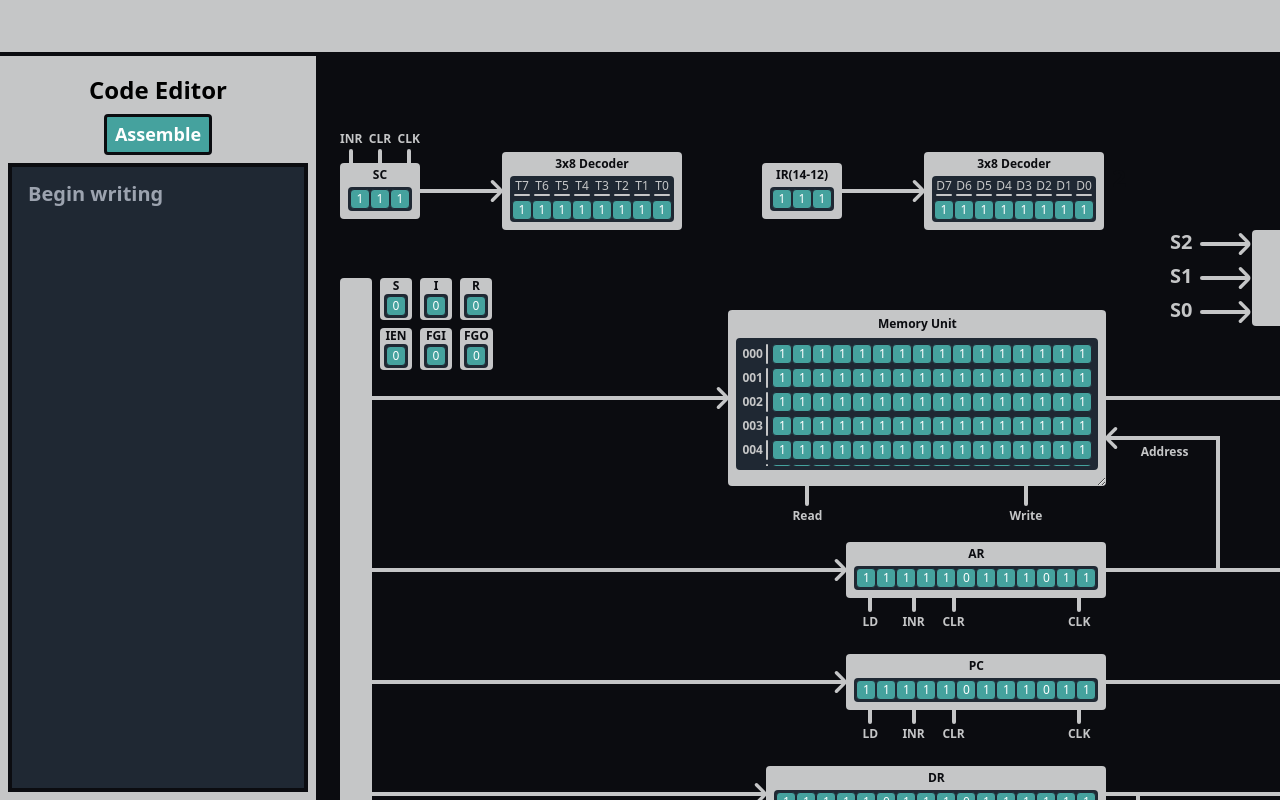
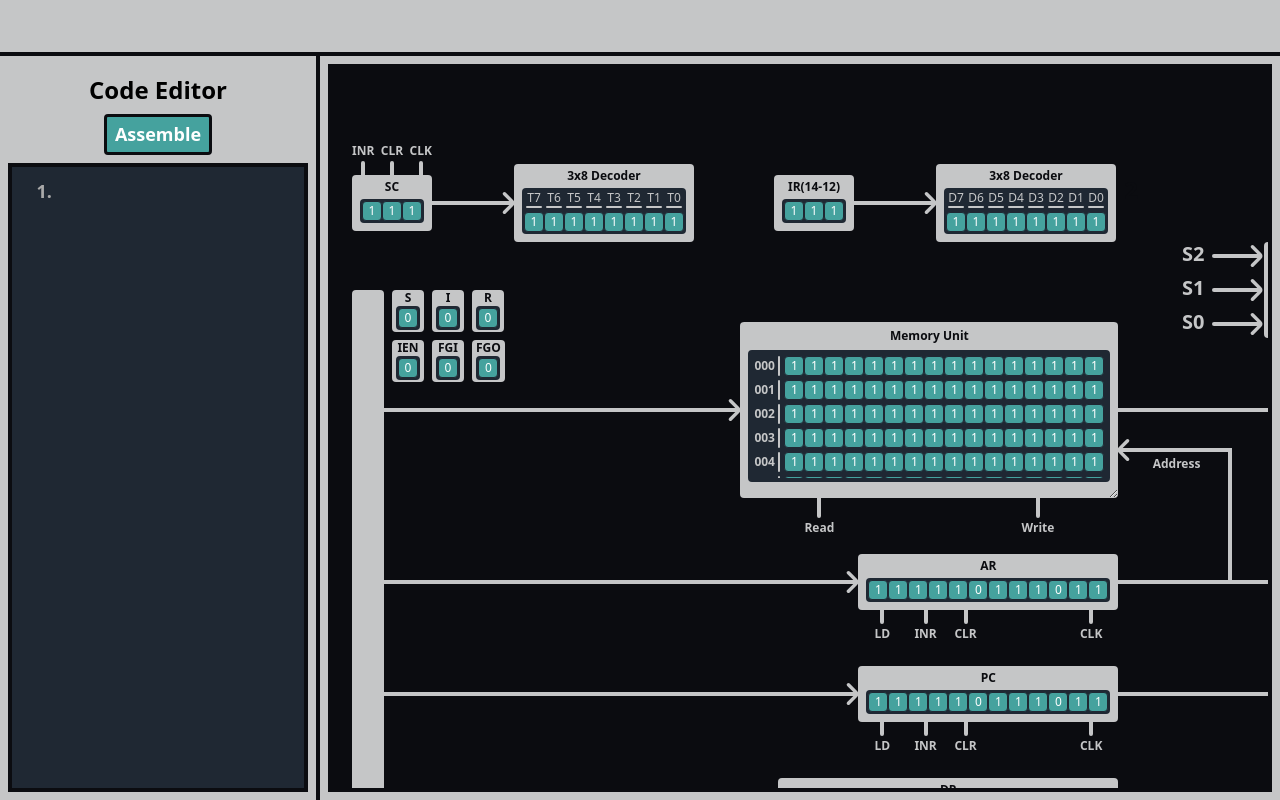
Before and after one commit to Bahador-Aryaeefar/Instruction-Set-Simulator, a Nuxt app: page / in a window 1280 px wide. Built offline with nearby package versions, Linux system fonts and the light colour scheme.

Commit message:
break lines

```diff
--- a/components/datapath/ir.vue
+++ b/components/datapath/ir.vue
@@ -1,5 +1,5 @@
 <template>
-    <div class="flex items-center pt-[4rem] relative">
+    <div class="flex items-center pt-[6rem] relative">
         <div class="h-2 w-[8rem] bg-arch-white grow"></div>
 
         <svg class="w-14 -ml-9 -mr-4" viewBox="0 0 24 24" fill="none" xmlns="http://www.w3.org/2000/svg">
--- a/components/editor/editor.vue
+++ b/components/editor/editor.vue
@@ -6,9 +6,18 @@
             <button @click="assemble"
                 class="block bg-arch-dark rounded-lg p-2 px-4 text-[2.25rem] font-bold text-white w-fit mx-auto mt-3 border-[0.4rem] border-arch-black">Assemble</button>
         </div>
-        <textarea v-model="code" style="resize: none;"
-            class="focus:outline-none w-full h-full bg-arch-gray text-arch-white text-[2.5rem] px-8 pt-6 font-bold border-[0.5rem] border-arch-black"
-            placeholder="Begin writing"></textarea>
+        <div class="bg-arch-gray border-[0.5rem] border-arch-black overflow-auto h-full relative">
+            <ul class="font-bold flex flex-col items-end absolute top-4 left-0 bg-arch-gray w-[5rem]">
+                <li v-for="item, index in lineCount" class="leading-[4rem] text-[2.25rem] text-[#a9a9a9] text-right">{{
+                index + 1 }}.</li>
+            </ul>
+            <div class="gap-6 px-6 pl-[8rem] pt-4 h-full">
+                <textarea v-model="code" style="resize: none;" @input="code = code.toUpperCase()"
+                    :style="`height: ${lineCount.length * 4 + 3}rem; width: ${(maxLine + 1) * 2}rem;`"
+                    class="min-h-[calc(100%-1rem)] whitespace-nowrap leading-[4rem] min-w-full focus:outline-none bg-transparent text-arch-white text-[2.5rem] font-bold placeholder:text-[#a9a9a9]"
+                    placeholder=""></textarea>
+            </div>
+        </div>
     </div>
     <div class="self-strech w-[40rem] shrink-0"></div>
 </template>
@@ -23,6 +32,27 @@ const assemble = () => {
             alert(`line ${index + 1}: Too many arguments`)
             return
         }
+        console.log(line);
+        let label = ""
+        if (line[0][line[0].length - 1] == ",") label = line.shift();
+        line = { label: label, inst: line }
+        console.log(line);
+
+        if (line.inst.length > 2) {
+            alert(`line ${index + 1}: Too many instructions`)
+            return
+        }
+        else if(line.inst[0] == ''){
+            alert(`line ${index + 1}: No instructions`)
+            return
+        }
+
+        if(line.inst.length == 1) {
+
+        }
     }
 }
+
+const lineCount = computed(() => code.value.split("\n"))
+const maxLine = computed(() => Math.max(...code.value.split("\n").map(x => x.length)))
 </script>
--- a/pages/index.vue
+++ b/pages/index.vue
@@ -1,8 +1,10 @@
 <template>
     <div class="flex justify-between h-[calc(100dvh-7rem)] mt-[7rem]">
         <Editor></Editor>
-        <div class="grow overflow-auto">
-            <Datapath class="mx-auto"></Datapath>
+        <div class="grow bg-arch-black border-[1rem] border-arch-white p-2 flex min-w-0">
+            <div class="bg-arch-black overflow-auto grow self-strech">
+                <Datapath class="mx-auto"></Datapath>
+            </div>
         </div>
     </div>
 </template>
```
